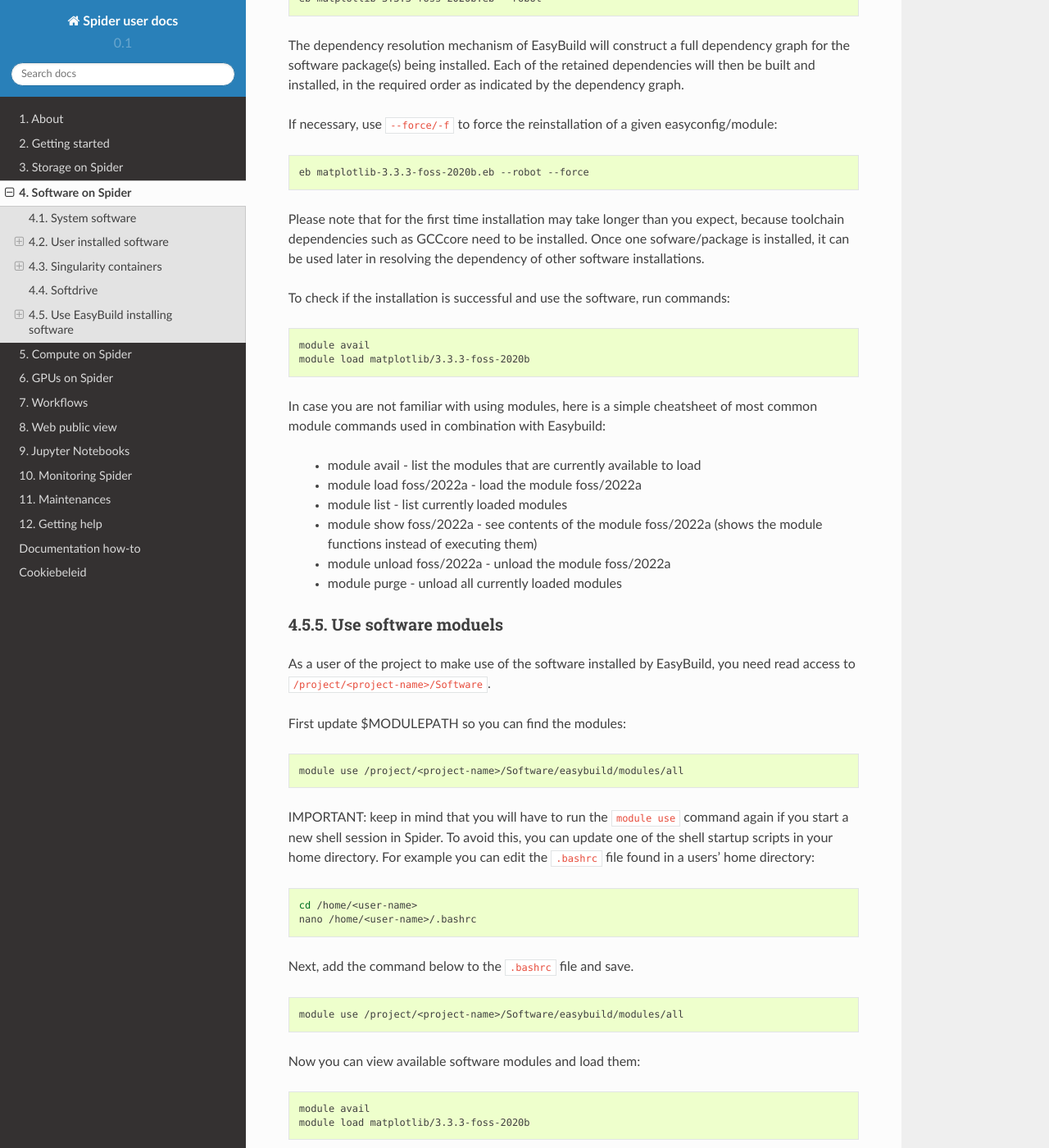
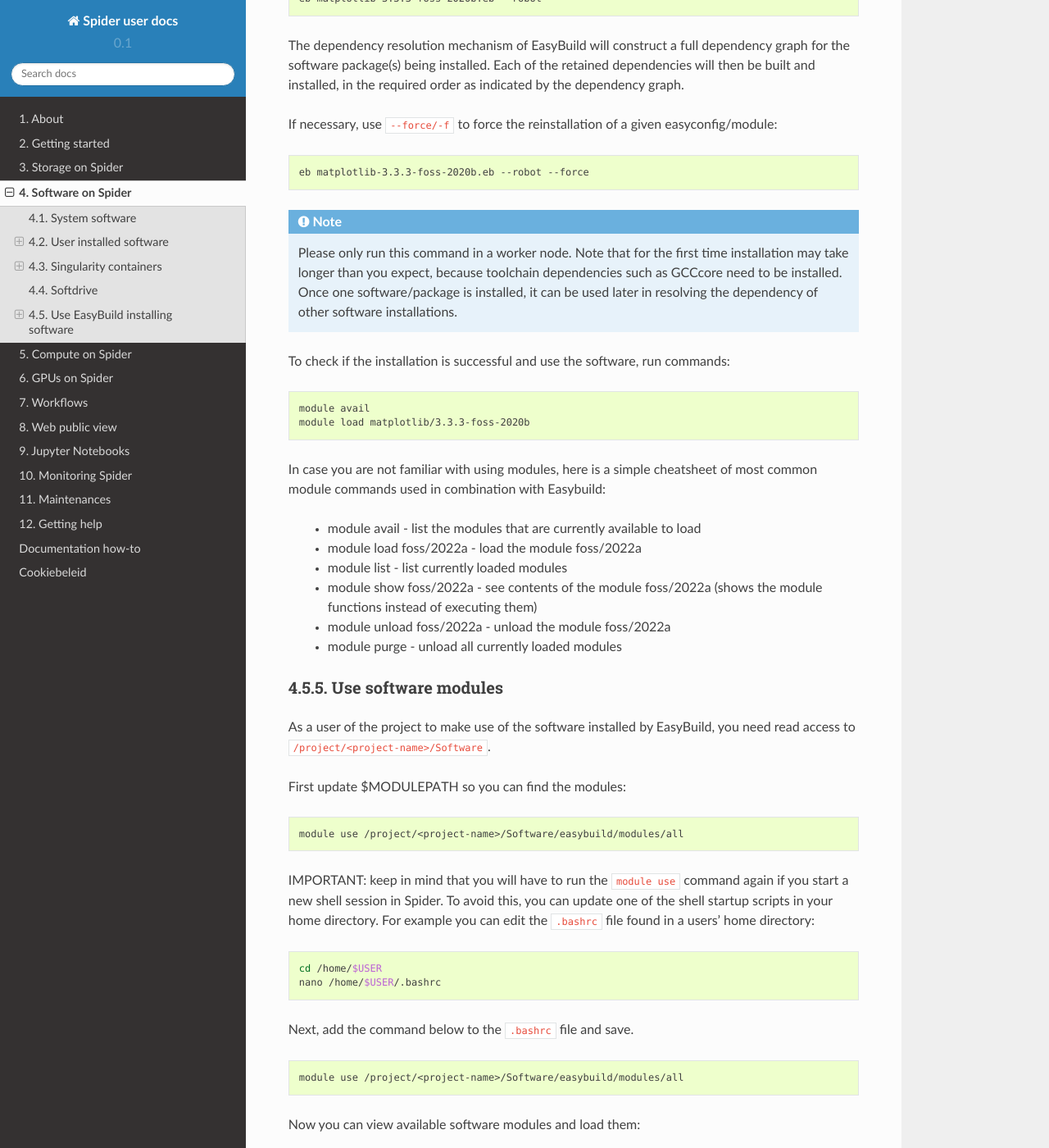
Before and after one commit to sara-nl/spiderdocs, a Sphinx documentation site: the page built from source/Pages/software_on_spider.rst, in a window 1280 px wide and 1400 px high, scrolled down 7376 px. Shown: the whole window at 82% size. Built offline with Sphinx 7.4.7 and the Read the Docs theme 2.0.0, drawn with Linux system fonts in a browser that asks for light colours; some of the changed text lies outside the part shown.

Commit message:
Update software_on_spider.rst from feedbacks

```diff
--- a/source/Pages/software_on_spider.rst
+++ b/source/Pages/software_on_spider.rst
@@ -238,7 +238,7 @@
 
 Install EasyBuild as a software manager. Note that you need to have write access to directory ``/project/<project-name>/Software`` to be able to follow the instructions below. Please change the ``<project-name>`` in the commands to your project name.
 
-After logging into Spider-UI node, run the following commands:
+After logging into Spider worker node, run the following commands:
 
 .. code-block:: bash
 
@@ -373,7 +373,8 @@
 
 	eb matplotlib-3.3.3-foss-2020b.eb --robot --force
 
-Please note that for the first time installation may take longer than you expect, because toolchain dependencies such as GCCcore need to be installed. Once one sofware/package is installed, it can be used later in resolving the dependency of other software installations.
+.. note::
+	Please only run this command in a worker node. Note that for the first time installation may take longer than you expect, because toolchain dependencies such as GCCcore need to be installed. Once one software/package is installed, it can be used later in resolving the dependency of other software installations.
 
 To check if the installation is successful and use the software, run commands:
 
@@ -394,7 +395,7 @@
 
 .. _use-software-module:
 
-Use software moduels
+Use software modules
 =========================
 
 As a user of the project to make use of the software installed by EasyBuild, you need read access to ``/project/<project-name>/Software``.
```
Also changed, not shown: other parts of source/Pages/software_on_spider.rst (+4 -4 lines).
